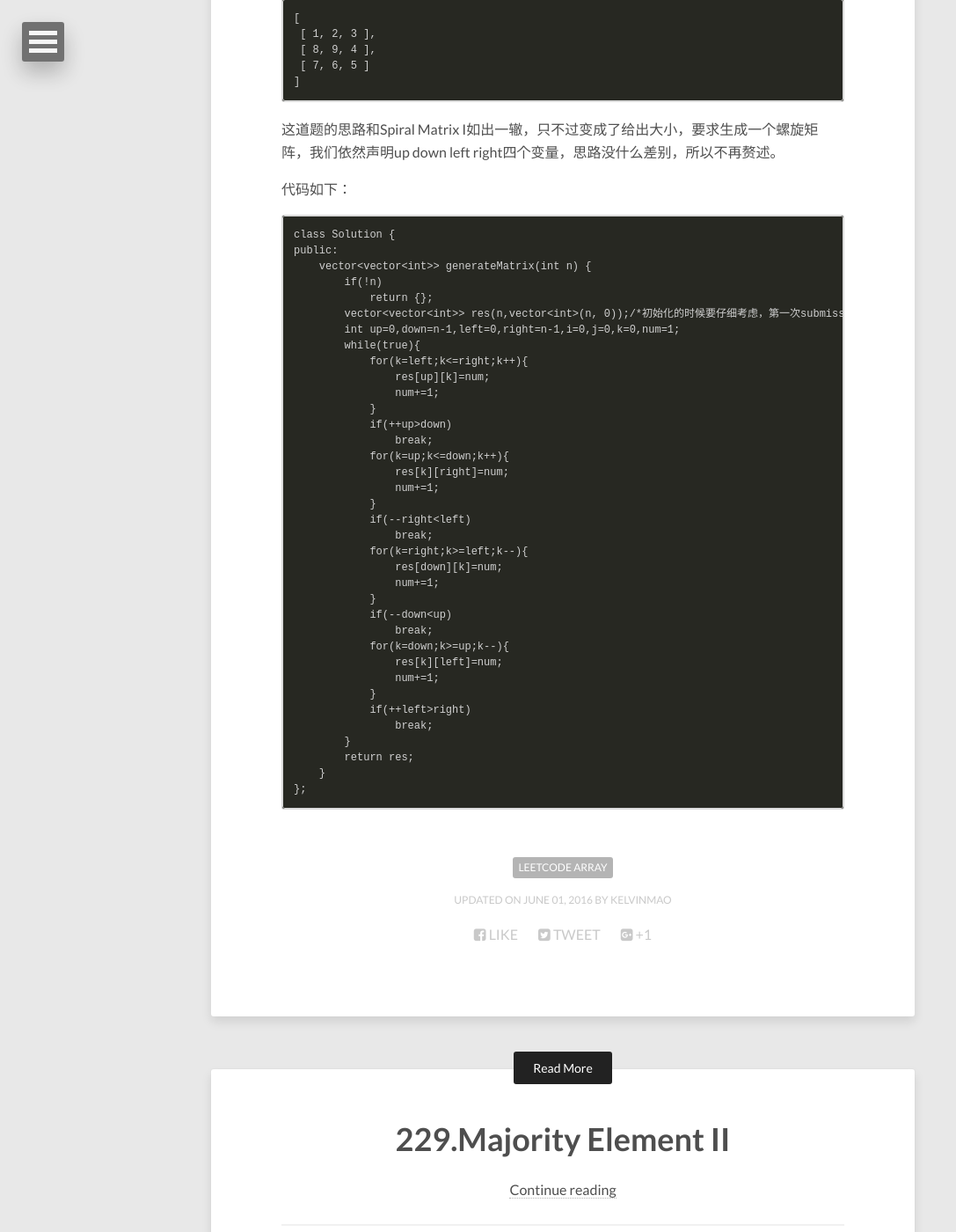
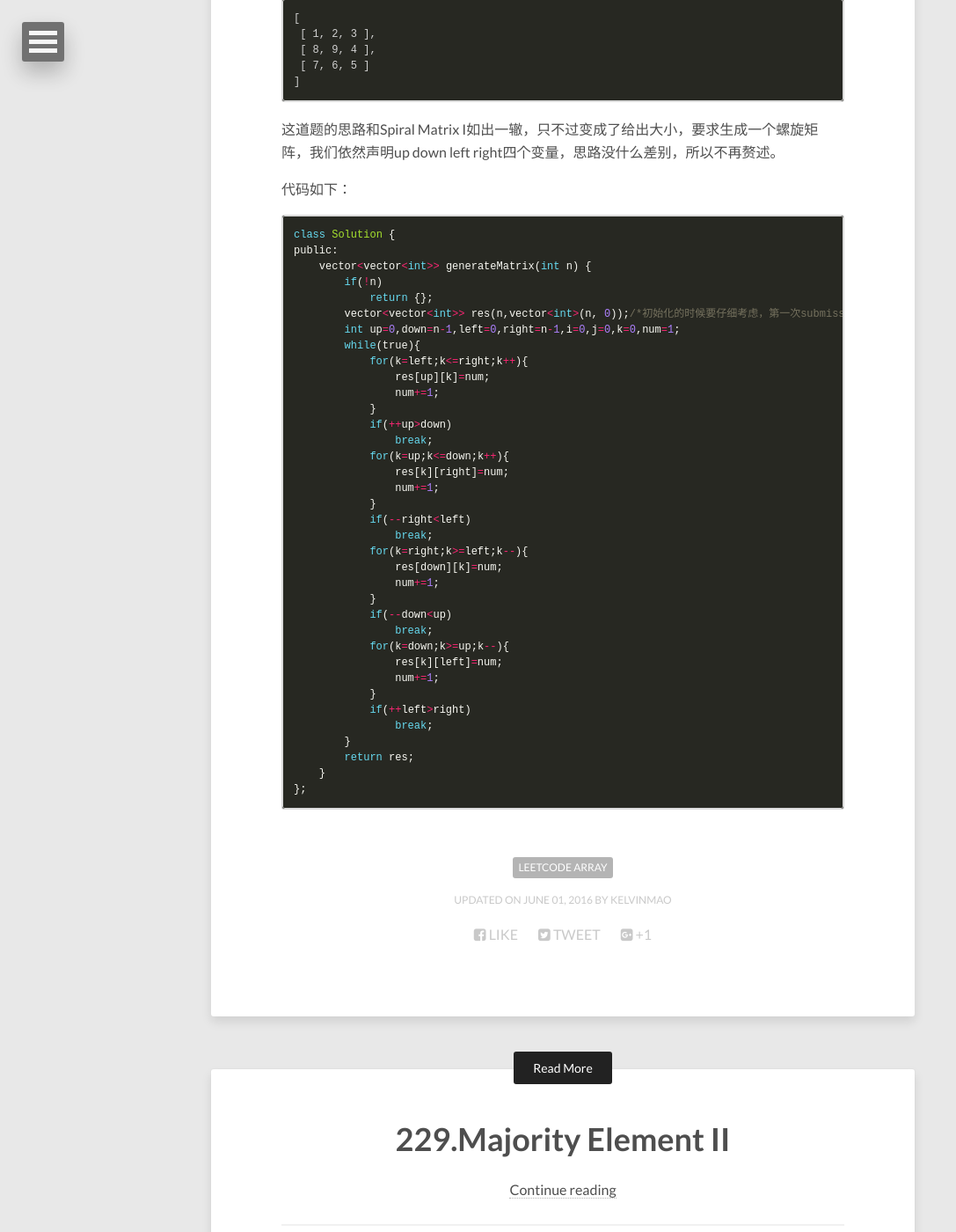
Before and after one commit to Kelvinmao/kelvinmao.github.io, a Jekyll site: the page built from _posts/2016-08-16-54. Spiral Matrix & 59. Spiral Matrix II.md, in a window 1280 px wide and 1400 px high, scrolled down 2093 px. Shown: the whole window at 88% size, without its empty margins (0-1087 px from the left). Built offline with Jekyll 4.4.1, drawn with Linux system fonts in a browser that asks for light colours; nearby versions of some CDN libraries; Markdown is read by kramdown in place of the engine named in the settings.

Commit message:
2016-08-16 afternoon

````diff
--- a/_posts/2016-08-16-54. Spiral Matrix & 59. Spiral Matrix II.md
+++ b/_posts/2016-08-16-54. Spiral Matrix & 59. Spiral Matrix II.md
@@ -94,7 +94,7 @@ You should return the following matrix:
 
 代码如下：
 
-```
+```c++
 class Solution {
 public:
     vector<vector<int>> generateMatrix(int n) {
````
